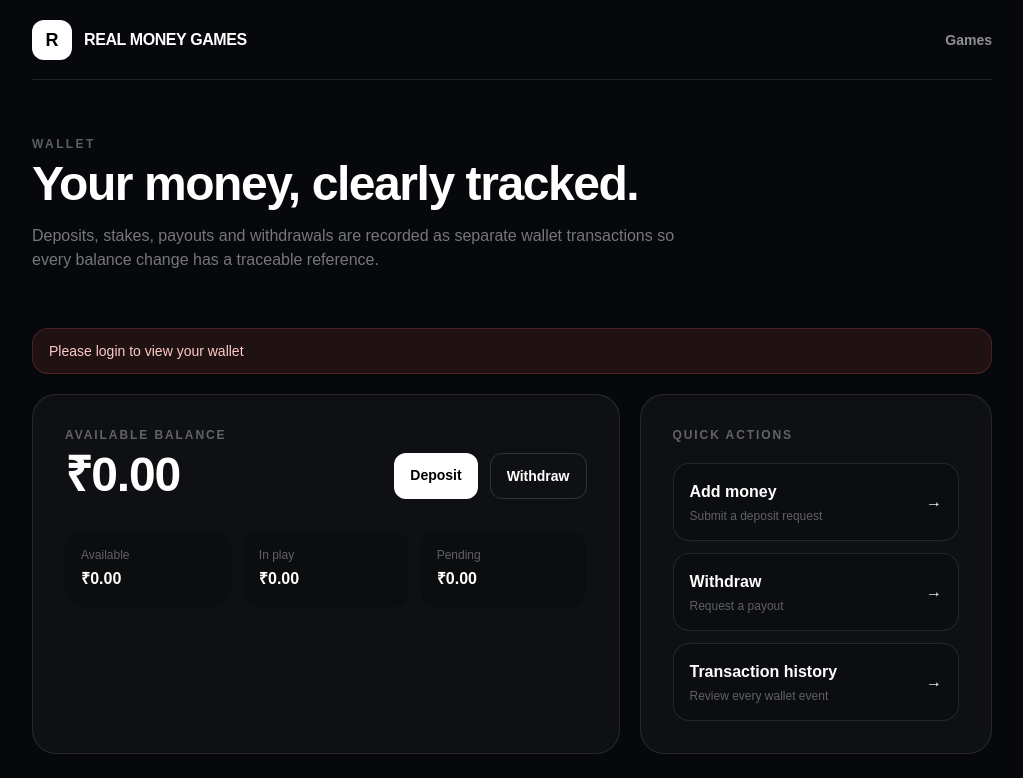
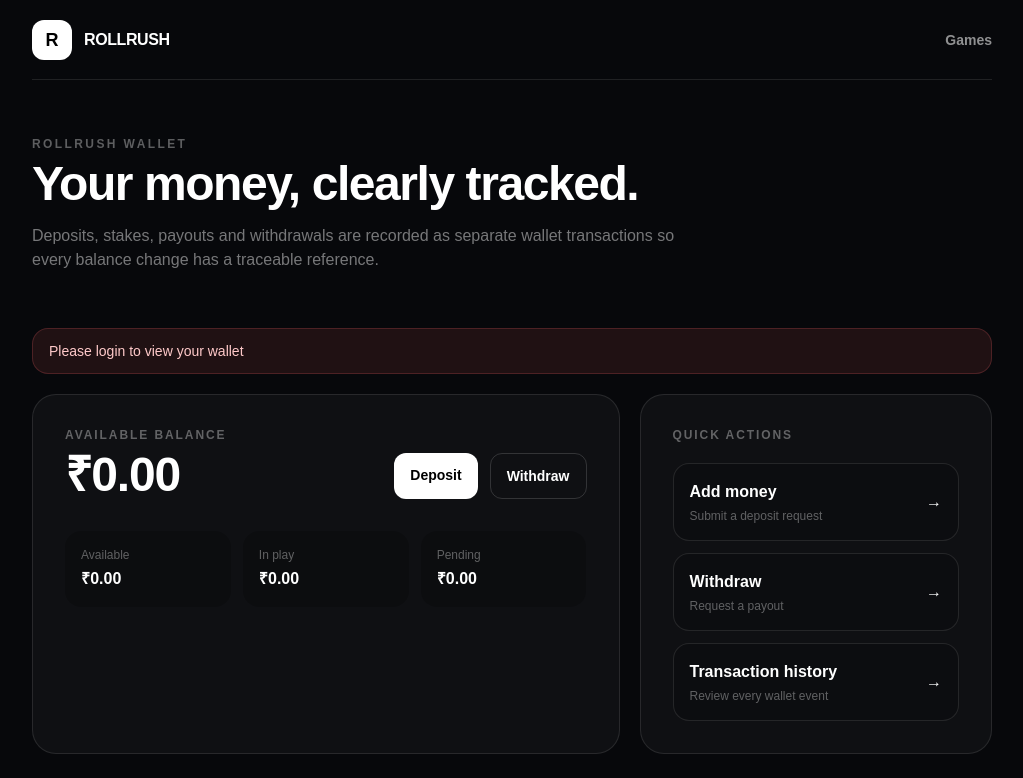
Before and after one commit to Jagdish2729/real-money-games, a Next.js app in the folder apps/web/: page /wallet in a window 1280 px wide. Shown: the top 778 px of the page, without its empty margins (128-1151 px from the left). Built offline with nearby package versions, Linux system fonts and the light colour scheme; no server answers.

Commit message:
Apply RollRush branding to wallet

```diff
--- a/apps/web/app/wallet/page.tsx
+++ b/apps/web/app/wallet/page.tsx
@@ -50,13 +50,13 @@ export default function WalletPage() {
         <header className="flex h-20 items-center justify-between border-b border-white/10">
           <a href="/" className="flex items-center gap-3">
             <span className="flex h-10 w-10 items-center justify-center rounded-xl bg-white text-lg font-black text-black">R</span>
-            <span className="text-base font-bold tracking-tight">REAL MONEY GAMES</span>
+            <span className="text-base font-bold tracking-tight">ROLLRUSH</span>
           </a>
           <a href="/games" className="text-sm font-semibold text-white/55 hover:text-white">Games</a>
         </header>
 
         <section className="py-10 sm:py-14">
-          <p className="text-xs font-bold uppercase tracking-[0.2em] text-white/35">Wallet</p>
+          <p className="text-xs font-bold uppercase tracking-[0.2em] text-white/35">RollRush wallet</p>
           <h1 className="mt-2 text-4xl font-black tracking-[-0.03em] sm:text-5xl">Your money, clearly tracked.</h1>
           <p className="mt-4 max-w-2xl text-sm leading-6 text-white/45 sm:text-base">
             Deposits, stakes, payouts and withdrawals are recorded as separate wallet transactions so every balance change has a traceable reference.
```
